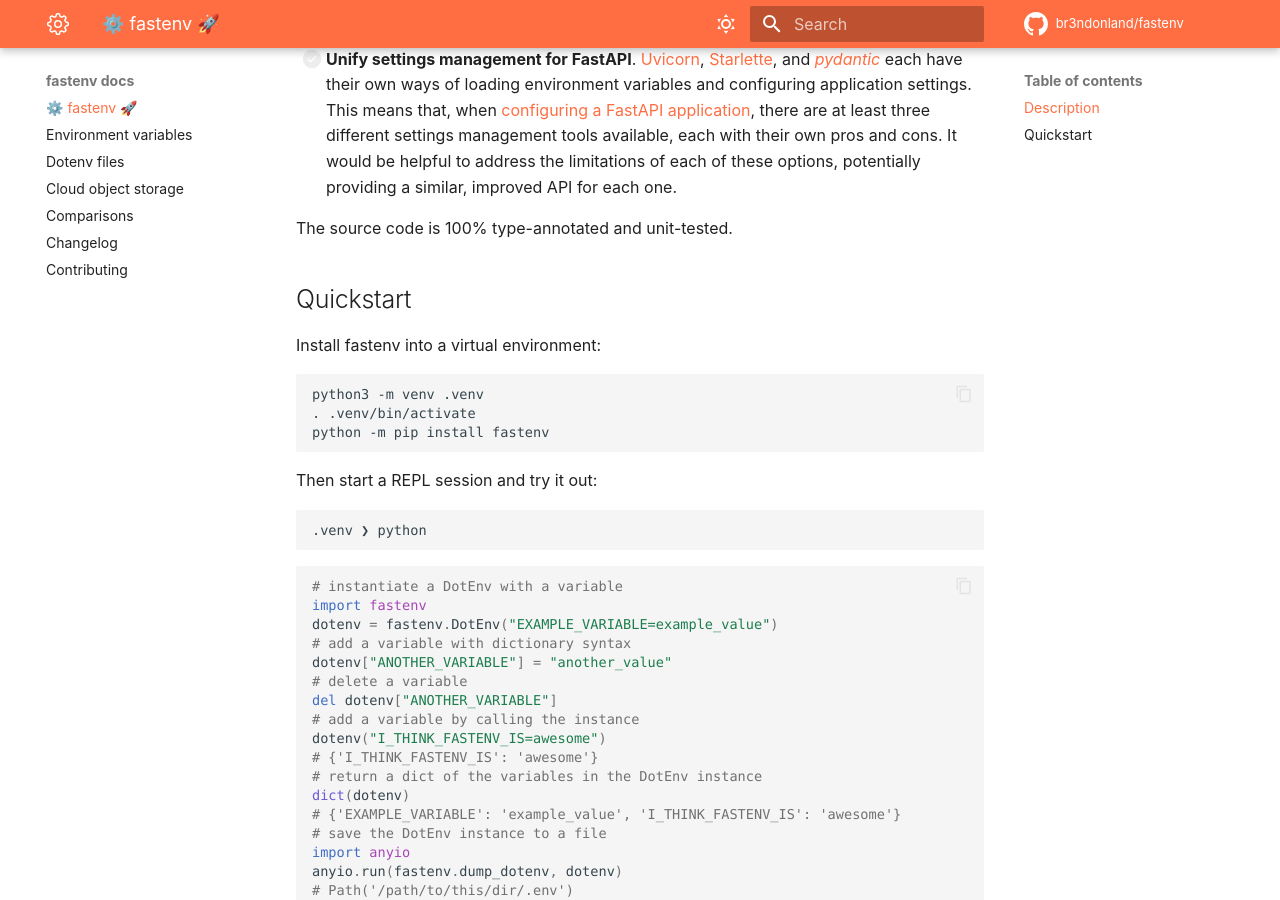
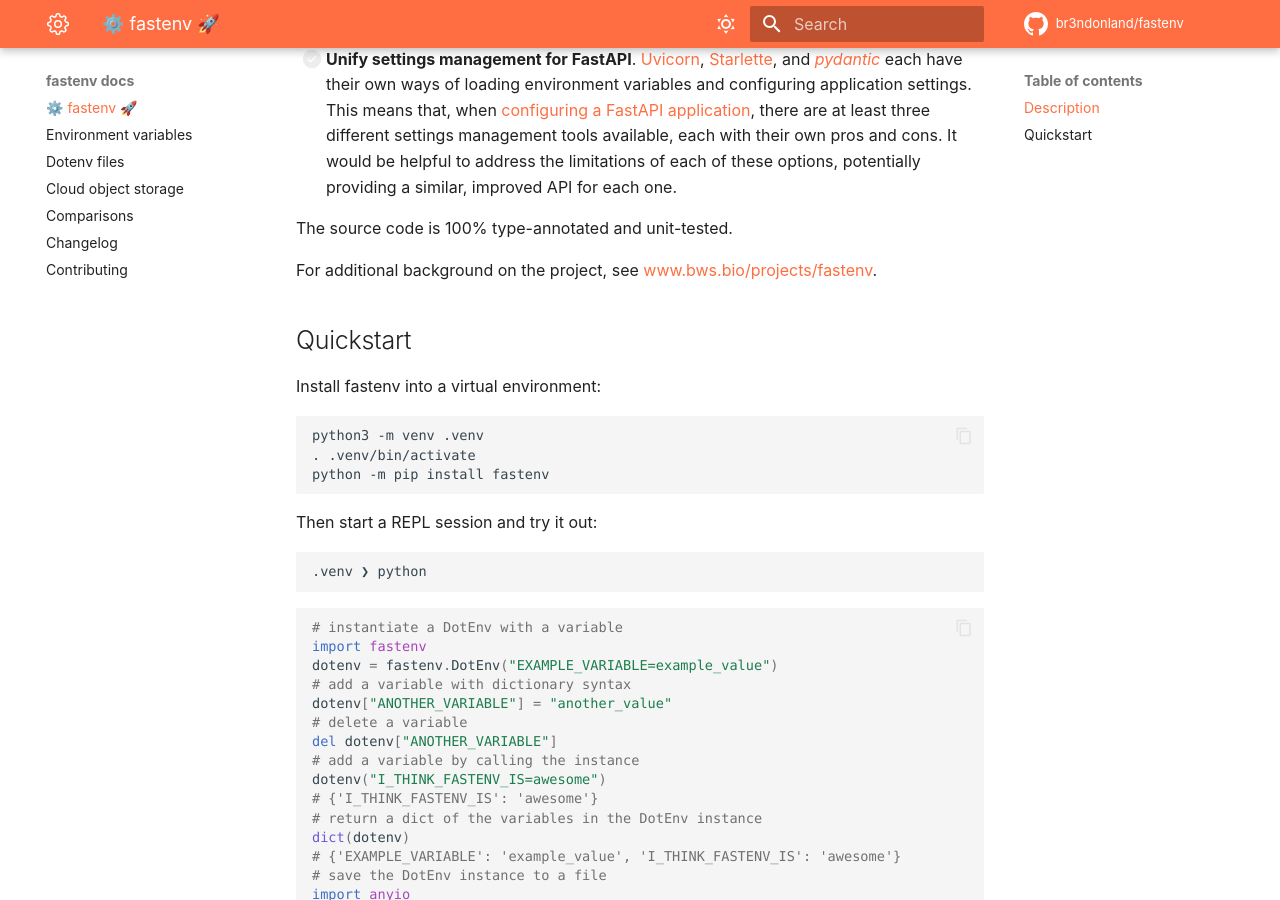
Before and after one commit to br3ndonland/fastenv, an MkDocs documentation site: the page built from docs/index.md, in a window 1280 px wide and 900 px high, scrolled down 1013 px. Built offline with MkDocs 1.6.1 and Material for MkDocs 9.7.7, drawn with Linux system fonts in a browser that asks for light colours; comment, search, counter and statistics services are not loaded.

Commit message:
Add project background link to README
For additional background on the project, see
https://www.bws.bio/projects/fastenv.

```diff
--- a/docs/index.md
+++ b/docs/index.md
@@ -22,6 +22,8 @@
 -   [ ] **Unify settings management for FastAPI**. [Uvicorn](https://www.uvicorn.org/), [Starlette](https://www.starlette.io/config/), and _[pydantic](https://pydantic-docs.helpmanual.io/usage/settings/)_ each have their own ways of loading environment variables and configuring application settings. This means that, when [configuring a FastAPI application](https://fastapi.tiangolo.com/advanced/settings/), there are at least three different settings management tools available, each with their own pros and cons. It would be helpful to address the limitations of each of these options, potentially providing a similar, improved API for each one.
 
 The source code is 100% type-annotated and unit-tested.
+
+For additional background on the project, see [www.bws.bio/projects/fastenv](https://www.bws.bio/projects/fastenv).
 
 ## Quickstart
 
```
Also changed, not shown: README.md (+2 -0 lines).
